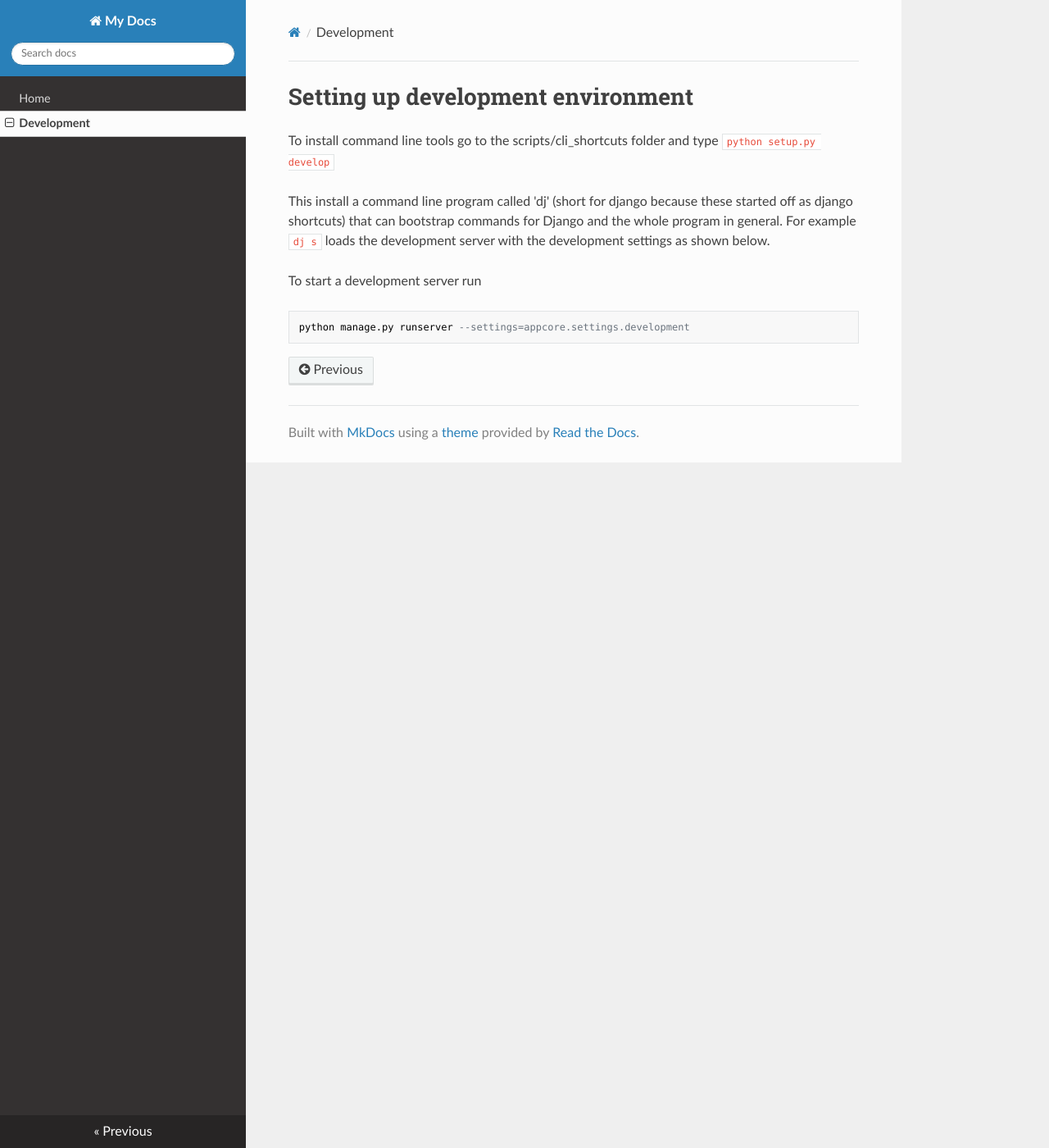
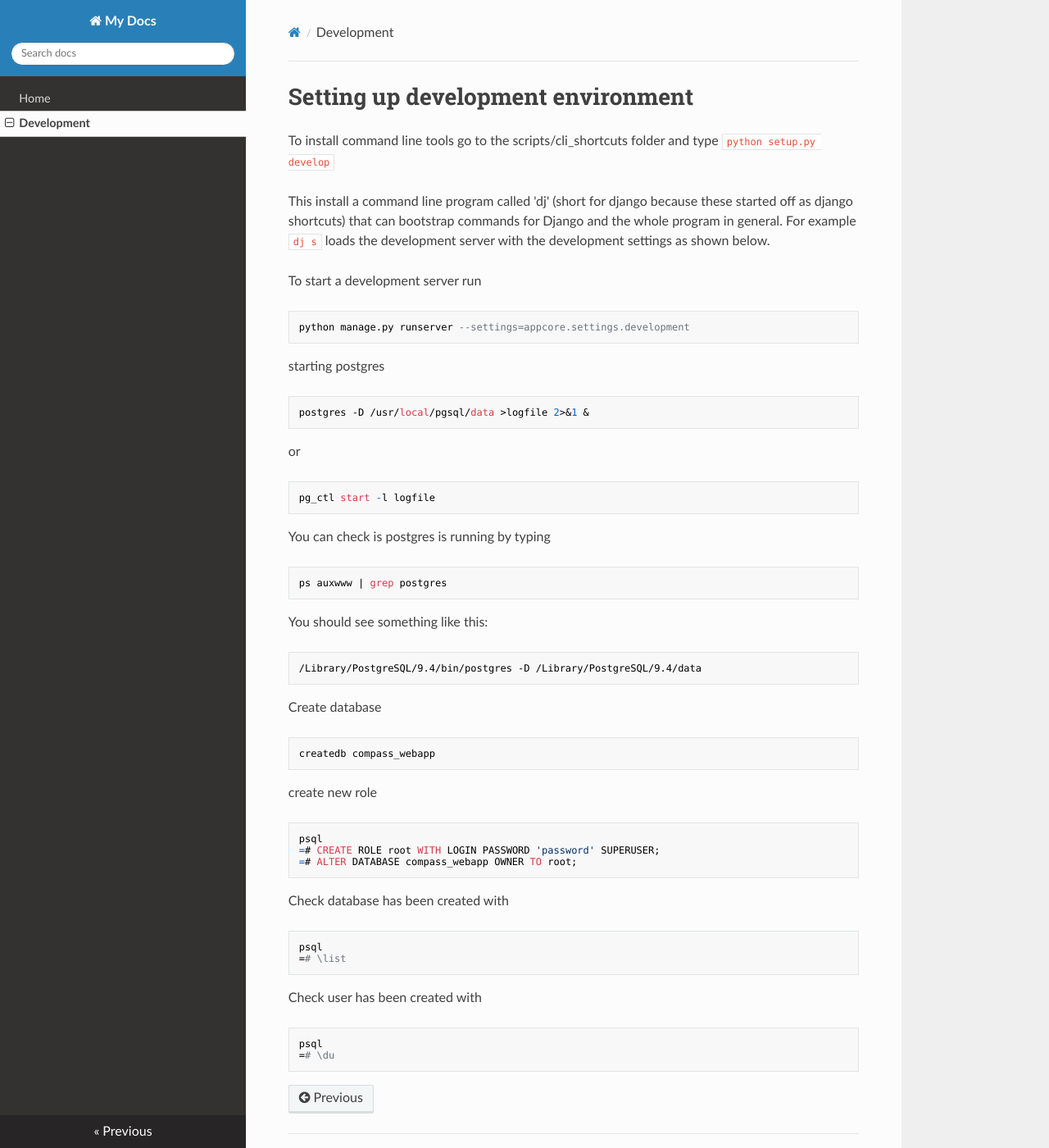
Before and after one commit to patrickspencer/compass, an MkDocs documentation site: the page built from docs/docs/development.md, in a window 1280 px wide and 1400 px high. Shown: the whole window at 82% size. Built offline with MkDocs 1.6.1, drawn with Linux system fonts in a browser that asks for light colours; nearby versions of some CDN libraries; old or Windows-style settings are respelled for this version of MkDocs.

Commit message:
Switch sqlite to postgres for dev env

````diff
--- a/docs/docs/development.md
+++ b/docs/docs/development.md
@@ -3,11 +3,51 @@
 To install command line tools go to the scripts/cli_shortcuts folder
 and type `python setup.py develop`
 
-This install a command line program called 'dj' (short for django because these started off as django shortcuts) that can bootstrap commands for Django and the whole program in general. For example `dj s`
-loads the development server with the development settings as shown below.
+This install a command line program called 'dj' (short for django because these
+started off as django shortcuts) that can bootstrap commands for Django and the
+whole program in general. For example `dj s` loads the development server with
+the development settings as shown below.
 
 To start a development server run
 
 ```
 python manage.py runserver --settings=appcore.settings.development
 ```
+
+starting postgres
+```
+postgres -D /usr/local/pgsql/data >logfile 2>&1 &
+```
+or
+```
+pg_ctl start -l logfile
+```
+
+You can check is postgres is running by typing
+```
+ps auxwww | grep postgres
+```
+You should see something like this:
+```
+/Library/PostgreSQL/9.4/bin/postgres -D /Library/PostgreSQL/9.4/data
+```
+Create database
+```
+createdb compass_webapp
+```
+create new role
+```
+psql
+=# CREATE ROLE root WITH LOGIN PASSWORD 'password' SUPERUSER;
+=# ALTER DATABASE compass_webapp OWNER TO root;
+```
+Check database has been created with
+```
+psql
+=# \list
+```
+Check user has been created with
+```
+psql
+=# \du
+```
````
Also changed, not shown: scripts/cli_shortcuts/README.rst, 12 other files.
